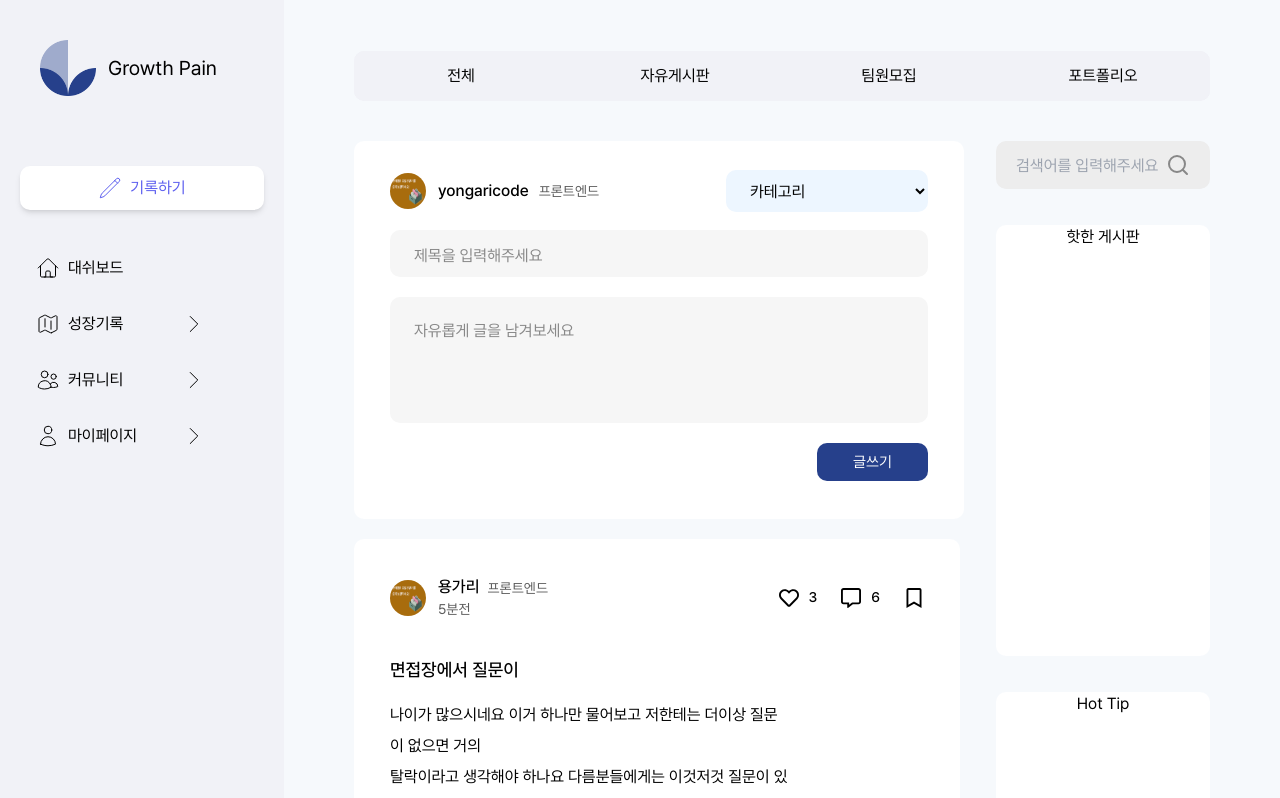
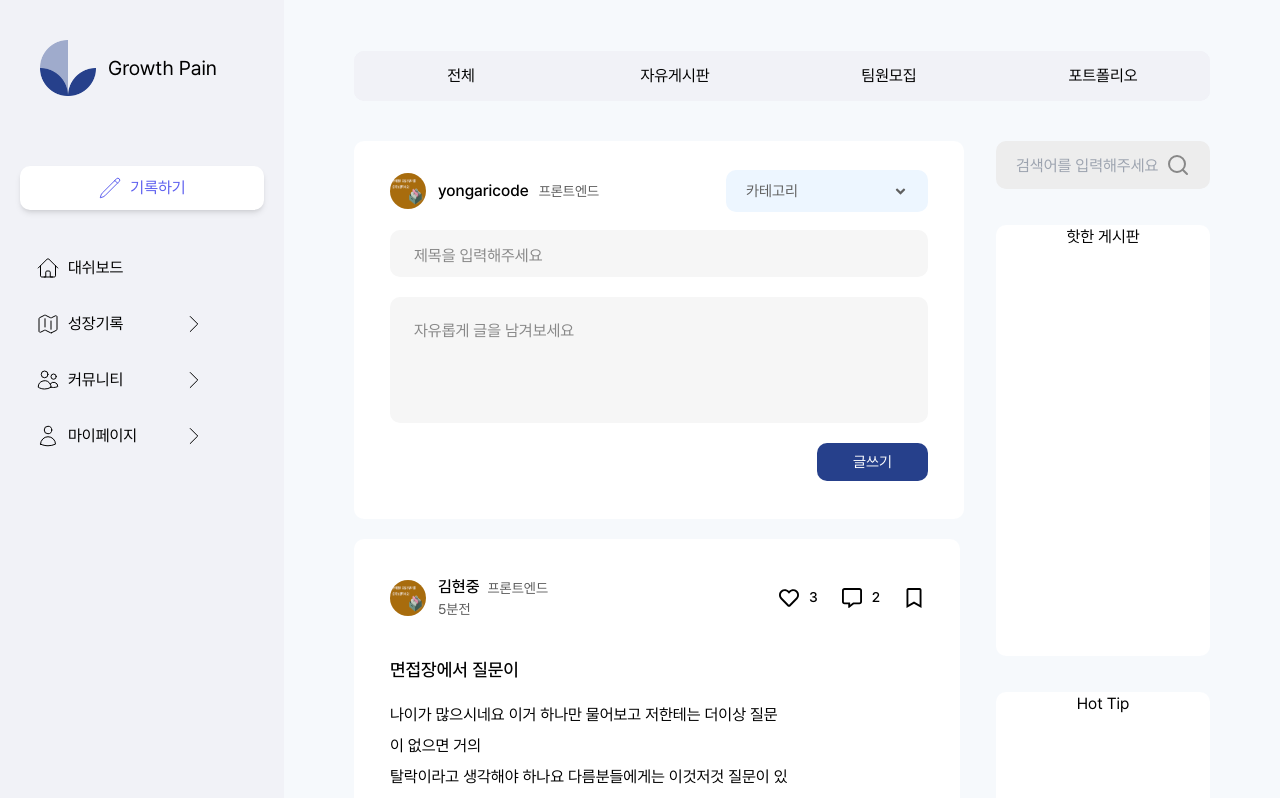
Before and after one commit to IT-Cotato/9th-Growing-Pain-FE, a React (Vite) app: page /1/Community/Total in a window 1280 px wide. Shown: the top 798 px of the page. Built offline with nearby package versions, Linux system fonts and the light colour scheme.

Commit message:
[UPDATE] 전반적인 Community 수정

```diff
--- a/src/components/CategoryTag.jsx
+++ b/src/components/CategoryTag.jsx
@@ -1,4 +1,4 @@
-const categoryTag = ({ category }) => {
+const CategoryTag = ({ category }) => {
 	const categoryNames = {
 		free: '자유',
 		study: '스터디',
@@ -23,4 +23,4 @@ const categoryTag = ({ category }) => {
 	);
 };
 
-export default categoryTag;
+export default CategoryTag;
--- a/src/components/CommentModal.jsx
+++ b/src/components/CommentModal.jsx
@@ -1,11 +1,11 @@
 import { IoCloseOutline } from 'react-icons/io5';
-import { FaRegCommentAlt, FaRegHeart, FaHeart, FaBookmark, FaRegBookmark } from 'react-icons/fa';
+import { FaRegCommentAlt, FaRegHeart } from 'react-icons/fa';
 import MemoField from './MemoField';
+import { useState, useRef, useEffect } from 'react';
 
 const CommentModal = ({
 	isOpen,
 	onClose,
-	children,
 	nickname,
 	createdTime,
 	position,
@@ -13,23 +13,21 @@ const CommentModal = ({
 	content,
 	userProfile,
 	heart,
-	comment,
+	comments = [], // comments가 제공되지 않을 경우 빈 배열로 기본값 설정
 }) => {
 	if (!isOpen) return null;
 
 	return (
 		<div className="fixed inset-0 bg-gray-600 bg-opacity-50 flex items-center justify-center z-50">
-			<div className="flex flex-col">
+			<div className="bg-white overflow-auto rounded-lg shadow-lg p-9 w-[90%] h-[90%] relative">
 				<div className="flex justify-end">
 					<IoCloseOutline className="w-[40px] h-[40px] cursor-pointer justify-end fill-white" onClick={onClose} />
 				</div>
-				<div className="bg-white rounded-lg shadow-lg p-6 w-[1528px] h-[950px] relative">
-					<div className="flex pt-[50px] px-[50px] items-center">
-						{/* 프사 */}
+				{/* 게시글 작성자 프로필 */}
+				<div className="flex items-center">
 					<span>
 						<img src={userProfile} alt={`${nickname} profile`} className="rounded-full w-9 h-9" />
 					</span>
-						{/* 닉네임, 포지션, 시간 */}
 					<div className="flex flex-col ml-[12px]">
 						<div className="flex gap-2 items-end">
 							<h1 className="text-[16px] font-medium">{nickname}</h1>
@@ -38,57 +36,90 @@ const CommentModal = ({
 						<h1 className="flex text-[14px] text-gray-commuPosition">{createdTime}</h1>
 					</div>
 				</div>
-					{/* 글 본문 */}
-					<div className="flex flex-col gap-6 bg-blue-commuBg mx-[50px] mt-[25px] h-[213px] rounded-[10px] place-items-start p-[24px]">
+				{/* 본문 */}
+				<div className="flex flex-col gap-6 bg-blue-commuBg mt-[25px] h-[213px] rounded-[10px] place-items-start p-[24px]">
 					<h1 className="text-[17px] font-medium">{postTitle}</h1>
 					<h1 className="flex text-[16px] leading-[31px] whitespace-pre-line text-left">{content}</h1>
 				</div>
-					{/* 좋아요, 댓글 */}
-					<div className="flex gap-2 ml-[50px] mt-[24px] items-center">
+				<div className="flex gap-2 mt-[24px] items-center">
 					<span className="flex items-center gap-[10px] text-[14px] font-medium cursor-pointer">
 						<FaRegHeart className="w-[21px] h-[21px]" />
 						{heart}
 					</span>
 					<span className="flex items-center gap-[10px] text-[14px] ml-[20px] font-medium cursor-pointer">
 						<FaRegCommentAlt className="w-[20px] h-[20px]" />
-							{comment}
+						{comments.length}
 					</span>
 				</div>
-					{/* 댓글달기 */}
-					<div className="ml-[80px] mt-[30px] flex gap-5 items-center">
+				{/* 댓글 쓰기 */}
+				<div className="ml-5 mt-[30px] flex gap-3 items-start">
 					<span>
-							<img src={userProfile} alt={`${nickname} profile`} className="rounded-full w-9 h-9" />
+						<img src={userProfile} alt={`${nickname} profile`} className="rounded-full w-9 h-9 mt-[6px]" />
 					</span>
 					<MemoField type={'communityComment'} placeholderText={'댓글을 남기세요'} />
 				</div>
 				{/* 댓글 보기 */}
-					<div className="mt-[60px] ml-[138px] mr-[46px]">
-						{/* 댓쓴이 정보 */}
+				<div className="mt-[0px] ml-[66px] mr-[46px]">
+					<div className="pt-[20px]">
+						{comments.map((com) => (
+							<div key={com.id}>
 								<div className="flex items-center">
-							{/* 프사 */}
 									<span>
-								<img src={userProfile} alt={`${nickname} profile`} className="rounded-full w-9 h-9" />
+										<img src={com.userProfile} className="rounded-full w-9 h-9" />
 									</span>
-							{/* 닉네임, 포지션, 시간 */}
-							<div className="flex flex-col ml-[12px]">
-								<div className="flex gap-2 items-end">
-									<h1 className="text-[16px] font-medium">{nickname}</h1>
-									<h1 className="text-[14px] text-gray-commuPosition">{position}</h1>
-								</div>
-								<h1 className="flex text-[14px] text-gray-commuPosition">{createdTime}</h1>
+									<div className="flex ml-[12px] gap-2 items-end">
+										<h1 className="text-[16px] font-medium">{com.nickname}</h1>
+										<h1 className="text-[14px] text-gray-commuPosition">{com.position}</h1>
+										<h1 className="flex text-[14px] text-gray-commuPosition">{com.createdTime}</h1>
 									</div>
 								</div>
-						{/* 댓글 내용 & 하트 */}
-						<div className="">
-							<div className="flex flex-col gap-6 bg-blue-commuBg ml-[30px] mr-[2px] mt-[25px] h-[73px] rounded-[10px] place-items-start p-[24px]">
-								<h1 className="flex text-[16px] leading-[31px] whitespace-pre-line text-left">나이가 많으시네요.</h1>
+								<div className="flex flex-col mr-[2px] rounded-[10px] mb-[14px] place-items-start ml-[50px] w-[1084px]">
+									<h1 className="flex text-[16px] leading-[31px] whitespace-pre-line text-left">{com.content}</h1>
 								</div>
-							<span className="flex items-center gap-[10px] text-[14px] font-medium cursor-pointer mt-[10px] ml-[30px]">
+								<span className="flex items-center gap-[10px] text-[14px] font-medium cursor-pointer ml-[50px]">
 									<FaRegHeart className="w-[21px] h-[21px]" />
-								{heart}
+									{com.heart}
+								</span>
+								{/* Reply list */}
+								<div className="mt-[20px]">
+									{com.replies &&
+										com.replies.map((reply) => (
+											<div key={reply.id} className="ml-[66px] mb-9">
+												<div className="flex items-center">
+													<span>
+														<img
+															src={reply.userProfile}
+															alt={`${reply.nickname} profile`}
+															className="rounded-full w-9 h-9"
+														/>
+													</span>
+													<div className="flex ml-[12px] gap-2 items-end">
+														<h1 className="text-[16px] font-medium">{reply.nickname}</h1>
+														<h1 className="text-[14px] text-gray-commuPosition">{reply.position}</h1>
+														<h1 className="flex text-[14px] text-gray-commuPosition">{reply.createdTime}</h1>
+													</div>
+												</div>
+												<div className="flex flex-col mr-[2px] rounded-[10px] mb-[14px] place-items-start ml-[50px] w-[1084px]">
+													<h1 className="flex text-[16px] leading-[31px] whitespace-pre-line text-left">
+														{reply.content}
+													</h1>
+												</div>
+												<span className="flex items-center gap-[10px] text-[14px] font-medium cursor-pointer ml-[50px]">
+													<FaRegHeart className="w-[21px] h-[21px]" />
+													{reply.heart}
 												</span>
 											</div>
+										))}
 								</div>
+							</div>
+						))}
+					</div>
+				</div>
+				<div className="ml-[66px] mt-[38px] gap-[18px] flex items-center">
+					<span>
+						<img src={userProfile} className="rounded-full w-9 h-9" />
+					</span>
+					<MemoField type={'communityCocoment'} placeholderText={'댓글을 남기세요'} />
 				</div>
 			</div>
 		</div>
--- /dev/null
+++ b/src/components/CustomDropdown.jsx
@@ -0,0 +1,108 @@
+import React, { useState, useEffect } from 'react';
+import { FaAngleDown, FaAngleRight } from 'react-icons/fa';
+
+const categoryOptions = {
+	free: '자유',
+	member: ['프로젝트', '공모전', '스터디'],
+	portfolio: '포트폴리오',
+};
+
+const CustomDropdown = ({ category }) => {
+	const [isMenuOpen, setIsMenuOpen] = useState(false);
+	const [isSubMenuOpen, setIsSubMenuOpen] = useState(false);
+	const [selectedCategory, setSelectedCategory] = useState('');
+	const [selectedSubCategory, setSelectedSubCategory] = useState('');
+
+	useEffect(() => {
+		if (category) {
+			if (category === 'member') {
+				setSelectedCategory('member');
+				setSelectedSubCategory('');
+			} else {
+				setSelectedCategory(category);
+				setSelectedSubCategory('');
+			}
+		} else {
+			setSelectedCategory('');
+			setSelectedSubCategory('');
+		}
+	}, [category]);
+
+	const toggleMenu = () => setIsMenuOpen(!isMenuOpen);
+	const handleCategorySelect = (category) => {
+		setSelectedCategory(category);
+		if (category !== 'member') {
+			setIsSubMenuOpen(false);
+			setSelectedSubCategory('');
+			setIsMenuOpen(false);
+		}
+	};
+
+	const handleSubCategorySelect = (subCategory) => {
+		setSelectedSubCategory(`팀원모집 - ${subCategory}`);
+		setIsMenuOpen(false);
+		setIsSubMenuOpen(false);
+	};
+
+	return (
+		<div className="relative inline-block">
+			<button
+				onClick={toggleMenu}
+				className="flex h-[42px] w-[202px] items-center justify-between bg-navy-mypageToggle rounded-[10px] text-[15px] px-5 text-[#606060]"
+			>
+				{selectedSubCategory
+					? selectedSubCategory
+					: selectedCategory
+						? selectedCategory === 'member'
+							? '팀원모집'
+							: categoryOptions[selectedCategory]
+						: '카테고리'}
+				<FaAngleDown />
+			</button>
+			{isMenuOpen && (
+				<div className="absolute bg-white border border-[#C5D2F7] rounded-[10px] mt-3 w-[202px]">
+					<ul>
+						{Object.keys(categoryOptions).map((category) => (
+							<li
+								key={category}
+								className="relative"
+								onMouseEnter={() => category === 'member' && setIsSubMenuOpen(true)}
+								onMouseLeave={() => category === 'member' && setIsSubMenuOpen(false)}
+							>
+								<button
+									className={`w-full text-left px-4 py-2 h-[50px] hover:bg-navy-commuDropboxHover flex justify-between items-center ${
+										(isSubMenuOpen || selectedCategory === 'member') && category === 'member'
+											? 'bg-navy-commuDropboxHover'
+											: 'hover:bg-navy-commuDropboxHover'
+									}`}
+									onClick={() => handleCategorySelect(category)}
+								>
+									{category === 'member' ? '팀원모집' : categoryOptions[category]}
+									{category === 'member' && <FaAngleRight className="fill-[#818181]" />}
+								</button>
+								{isSubMenuOpen && category === 'member' && (
+									<div className="absolute left-full top-[-50px] w-[202px] rounded-[10px] bg-white border border-[#C5D2F7]">
+										<ul>
+											{categoryOptions.member.map((subCategory) => (
+												<li key={subCategory}>
+													<button
+														className="w-full h-[50px] text-left px-4 py-2 hover:bg-gray-200"
+														onClick={() => handleSubCategorySelect(subCategory)}
+													>
+														{subCategory}
+													</button>
+												</li>
+											))}
+										</ul>
+									</div>
+								)}
+							</li>
+						))}
+					</ul>
+				</div>
+			)}
+		</div>
+	);
+};
+
+export default CustomDropdown;
--- a/src/components/MemoField.jsx
+++ b/src/components/MemoField.jsx
@@ -26,12 +26,12 @@ const MemoField = ({ placeholderText, onChange, type }) => {
 		// 커뮤니티 - 댓글
 		case 'communityComment':
 			inputStyle =
-				'resize-none w-[1295px] h-[47px] pl-[26px] bg-[#F6F6F6] text-[16px] font-normal placeholder-[#888888] leading-[19.09px] pt-[13.5px] rounded-[10px]';
+				'resize-none h-[125px] pl-[26px] bg-[#F6F6F6] text-[16px] font-normal placeholder-[#888888] leading-[19.09px] pt-[24px] rounded-[10px] w-full';
 			break;
 		// 커뮤니티 - 대댓글
 		case 'communityCocoment':
 			inputStyle =
-				'w-[1258px] h-[47px] pl-[26px] bg-[#F6F6F6] text-[16px] font-normal placeholder-[#888888] leading-[19.09px]';
+				'resize-none h-[47px] pl-[26px] bg-[#F6F6F6] text-[16px] font-normal placeholder-[#888888] leading-[19.09px] pt-[14px] rounded-[10px] w-full';
 			break;
 		default:
 			break;
--- a/src/components/PostForm.jsx
+++ b/src/components/PostForm.jsx
@@ -2,6 +2,7 @@ import React from 'react';
 import MemoField from './MemoField';
 import Button from './Button';
 import 프사 from '/images/공모전.png';
+import CustomDropdown from './CustomDropdown';
 
 const PostForm = ({ category }) => {
 	const userData = {
@@ -12,13 +13,11 @@ const PostForm = ({ category }) => {
 
 	const categoryOptions = {
 		free: '자유',
-		study: '팀원모집',
-		contest: '팀원모집',
-		project: '팀원모집',
+		member: ['프로젝트', '공모전', '스터디'],
 		portfolio: '포트폴리오',
 	};
 
-	const selectedCategory = categoryOptions[category];
+	const selectedCategory = category === 'member' ? '팀원모집' : categoryOptions[category];
 
 	return (
 		<div className="h-[378px] bg-white rounded-[10px] mr-[32px] flex-col flex">
@@ -30,14 +29,7 @@ const PostForm = ({ category }) => {
 					<h1 className="ml-[12px] text-[16px] font-medium">{userData.nickname}</h1>
 					<h1 className="text-[14px] ml-[10px] text-gray-commuPosition">{userData.position}</h1>
 				</section>
-				<select className="h-[42px] w-[202px] bg-[#EDF6FF] pl-[20px] rounded-[10px]" value={selectedCategory}>
-					<option value="카테고리" hidden>
-						카테고리
-					</option>
-					<option value="자유">자유</option>
-					<option value="팀원모집">팀원모집</option>
-					<option value="포트폴리오">포트폴리오</option>
-				</select>
+				<CustomDropdown category={category} />
 			</div>
 			<section className="mt-[18px] space-y-[20px] flex-grow flex flex-col mx-[36px]">
 				<MemoField placeholderText={'제목을 입력해주세요'} type={'communityTitle'} />
--- a/src/components/PostItem.jsx
+++ b/src/components/PostItem.jsx
@@ -12,9 +12,10 @@ const PostItem = ({
 	content,
 	userProfile,
 	heart,
-	comment,
+	comments = [],
 	category,
 	bookmark,
+	replies,
 }) => {
 	const [isModalOpen, setIsModalOpen] = useState(false);
 
@@ -53,7 +54,7 @@ const PostItem = ({
 						</span>
 						<span className="flex items-center gap-[10px] text-[14px] font-medium cursor-pointer" onClick={ModalOpen}>
 							<FaRegCommentAlt className="w-[20px] h-[20px]" />
-							{comment}
+							{comments.length}
 						</span>
 						<span className="flex  cursor-pointer">
 							<FaRegBookmark className="w-[20px] h-[20px]" />
@@ -67,7 +68,7 @@ const PostItem = ({
 						<h1 className="flex text-[16px] leading-[31px] whitespace-pre-line text-left">{content}</h1>
 					</div>
 					<div className="self-end">
-						<CategoryTag category={category} />
+						<CategoryTag category={Array.isArray(category) ? category[1] : category} />
 					</div>
 				</div>
 				<CommentModal
@@ -81,7 +82,8 @@ const PostItem = ({
 					content={content}
 					userProfile={userProfile}
 					heart={heart}
-					comment={comment}
+					comments={comments}
+					replies={replies}
 				/>
 			</div>
 		</div>
--- a/src/components/PostList.jsx
+++ b/src/components/PostList.jsx
@@ -15,7 +15,7 @@ const PostList = ({ posts }) => {
 					content={data.content}
 					userProfile={data.profile}
 					heart={data.heart}
-					comment={data.comment}
+					comments={data.comments}
 					bookmart={data.bookmark}
 					category={data.category}
 				/>
--- a/src/pages/Login.jsx
+++ b/src/pages/Login.jsx
@@ -40,7 +40,7 @@ const Login = () => {
 
 		try {
 			const response = await axios.post(
-				'https://a134126a-ae63-4027-8858-a59993aca8e3.mock.pstmn.io/api/path/login',
+				'https://5ecc59c9-4083-4c5b-9271-8a9fca225f08.mock.pstmn.io/api/path/login',
 				payload,
 				{
 					headers: {
--- a/src/pages/TotalCommunity.jsx
+++ b/src/pages/TotalCommunity.jsx
@@ -11,14 +11,65 @@ const TotalCommunity = ({ category }) => {
 		{
 			post_id: 1,
 			profile: 프사,
-			nickname: '용가리',
+			nickname: '김현중',
 			createdTime: '5분전',
 			position: '프론트엔드',
 			postTitle: '면접장에서 질문이',
 			content:
 				'나이가 많으시네요 이거 하나만 물어보고 저한테는 더이상 질문이 없으면 거의\n탈락이라고 생각해야 하나요 다름분들에게는 이것저것 질문이 있던데 저는 저게 다 입니다.\n탈락이라고 생각해야 할까요 나미 40대인 게 죄인가요',
 			heart: 3,
-			comment: 6,
+			comments: [
+				{
+					id: 5,
+					userProfile: 프사,
+					nickname: '박윤하',
+					position: 'Designer',
+					createdTime: '1 hour ago',
+					content: '나이가 많으시네요 이거 하나만 물어보고 저한테는 더이상 질문이 없으면 거의',
+					heart: 3,
+					replies: [
+						{
+							id: 2,
+							userProfile: 프사,
+							nickname: '김현중',
+							position: 'Designer',
+							createdTime: '1 hour ago',
+							content: '이번에 이직 성공한 회사 동료도 고졸인데 연봉 6천받고 쿠팡 lv4로 이직',
+							heart: 3,
+						},
+						{
+							id: 3,
+							userProfile: 프사,
+							nickname: '조은솔',
+							position: 'Manager',
+							createdTime: '30 minutes ago',
+							content:
+								'오래된 얘기지만, 저도 학점이 낮은데요. 휴학도 1년씩 두번하고요. ‘학점이 왜 이렇게 낮아요?’ 라고 면접관이 물어보길래 ‘원없이 놀아봤습니다.’ 라고 했습니다.',
+							heart: 2,
+						},
+						{
+							id: 3,
+							userProfile: 프사,
+							nickname: '김수윤',
+							position: 'Manager',
+							createdTime: '30 minutes ago',
+							content:
+								'직종마다 다르기는 하지만 그래도 평균 3점대 이상이라면 완전 나쁜 점수는 아닙니다. 물론 높은 편도 아니지만... 이것 때문에 취업이 불가능한 정도는 아니니까요. 일단 다른 스펙들을 최대한 채우고 사실대로 대학교 때에는 그리 공부에 집중하지 않았다고 대답하는 정도면 되지 않을까요?',
+							heart: 2,
+						},
+					],
+				},
+				{
+					id: 6,
+					userProfile: 프사,
+					nickname: '강다형',
+					position: 'Manager',
+					createdTime: '30 minutes ago',
+					content:
+						'보통 면접 이후에 따로 연락을 준다고 하는 곳들은, 탈락 안내가 왔었습니다. 연락이 오래도록 안오는 경우는 그만큼 쓴이와 또 다른 후보자들을 비교해보는 중일 수도 있을 것 같아요. 다만 그 기간이 2주 이상 길어진다면 새로운 회사를 찾아보는 게 낫지 않을까 싶네요. 이왕이면 좋은 결과 있으면 좋겠네요.',
+					heart: 2,
+				},
+			],
 			bookmark: true,
 			category: 'free',
 		},
@@ -31,9 +82,9 @@ const TotalCommunity = ({ category }) => {
 			postTitle: '진짜 너무너무 퇴사하고싶다',
 			content: '근데 다음주 월요일 월급날이네 ^^',
 			heart: 3,
-			comment: 5,
+			comments: [],
 			bookmartk: false,
-			category: 'study',
+			category: ['member', 'study'],
 		},
 		{
 			profile: 프사,
@@ -42,10 +93,10 @@ const TotalCommunity = ({ category }) => {
 			createdTime: '19분전',
 			position: 'PM',
 			postTitle: '일주일 퇴사 문자 통보 해도 될까요?',
-			content:
+			contents:
 				'이번주 월요일 첫 출근 했는데 사람들도 진짜 안 맞고 일 하는게 제가 원하던 직종이 아니라 이게 맞나 생각하고 있었는데 동시기에\n면접 봤던 곳에서 합격연락이 와서 월요일부터 출근 하라는데 혹시 금요일에 퇴근하고 문자로 퇴사 말씀드려도될까요? 문제라도 뭐\n생기거나 그러진 않겠죠? 얼굴 보고는 도저히 말씀드리기싫네요',
 			heart: 3,
-			comment: 5,
+			comment: [],
 			bookmartk: false,
 			category: 'portfolio',
 		},
@@ -58,9 +109,9 @@ const TotalCommunity = ({ category }) => {
 			postTitle: '청소를하자...',
 			content: '청소를하자 청소를하자',
 			heart: 3,
-			comment: 5,
+			comments: [],
 			bookmartk: false,
-			category: 'contest',
+			category: ['member', 'contest'],
 		},
 		{
 			profile: 프사,
@@ -71,22 +122,20 @@ const TotalCommunity = ({ category }) => {
 			postTitle: '하...',
 			content: '하..........',
 			heart: 3,
-			comment: 5,
+			comments: [],
 			bookmartk: false,
-			category: 'project',
+			category: ['member', 'project'],
 		},
 	]);
 
-	// const filteredPosts = category ? posts.filter((post) => post.category === category) : posts;
-
-	// 카테고리(props)가 없으면 전체 포스트를 반환(전체 게시판).
-	// 카테고리가 있으면 카테고리가 배열인지 확인(팀원모집 게시판) 후 배열이 아니라면 post의 카테고리 이름과 props 카테고리 이름이 같은 게시글만 반환
-	// 카테고리가 배열이라면, 해당 배열에 포함된 카테고리의 post들만 반환
-
 	const filteredPosts = category
-		? Array.isArray(category)
-			? posts.filter((post) => category.includes(post.category))
-			: posts.filter((post) => post.category === category)
+		? posts.filter(
+				// 카테고리(props)가 없으면 전체 포스트를 반환(전체 게시판).
+				(post) =>
+					Array.isArray(post.category)
+						? post.category.includes(category) // post.category 배열에 category(props)가 포함되어 있는지 확인
+						: post.category === category, // post.category가 단일 값인 경우 category(props)와 일치하는지 확인
+			)
 		: posts;
 
 	return (
--- a/src/routes/Router.jsx
+++ b/src/routes/Router.jsx
@@ -96,7 +96,7 @@ const Router = ({ userInfo }) => {
 					children: [
 						{ path: 'Total', element: <TotalCommunity /> }, // 전체 게시판
 						{ path: 'Free', element: <TotalCommunity category={'free'} /> }, // 자유 게시판
-						{ path: 'Member', element: <TotalCommunity category={['project', 'contest', 'study']} /> }, // 팀원모집 게시판
+						{ path: 'Member', element: <TotalCommunity category={'member'} /> }, // 팀원모집 게시판
 						{ path: 'Portfolio', element: <TotalCommunity category={'portfolio'} /> }, // 포트폴리오 게시판
 					],
 				},
--- a/tailwind.config.js
+++ b/tailwind.config.js
@@ -28,7 +28,7 @@ export default {
 					// 마이페이지(커뮤니티 활동) 삭제 버튼
 					deleteBtn: '#9A9A9A',
 					// 지원현황 디데이 배경
-					dday: "#F4F6FA",
+					dday: '#F4F6FA',
 				},
 				navy: {
 					// 로그인 & 회원가입 버튼 색
@@ -46,7 +46,9 @@ export default {
 					// 마이페이지(커뮤니티) 토글 색상
 					mypageToggle: '#EDF6FF',
 					// 면접 추가 버튼
-					interviewBtn: "#C5D2F7",
+					interviewBtn: '#C5D2F7',
+					// 커뮤니티 드롭박스 호버 색상
+					commuDropboxHover: '#E7EAF3',
 				},
 				red: {
 					// 일반 빨간색
```
Lines whose indentation alone changed are shown as unchanged.
